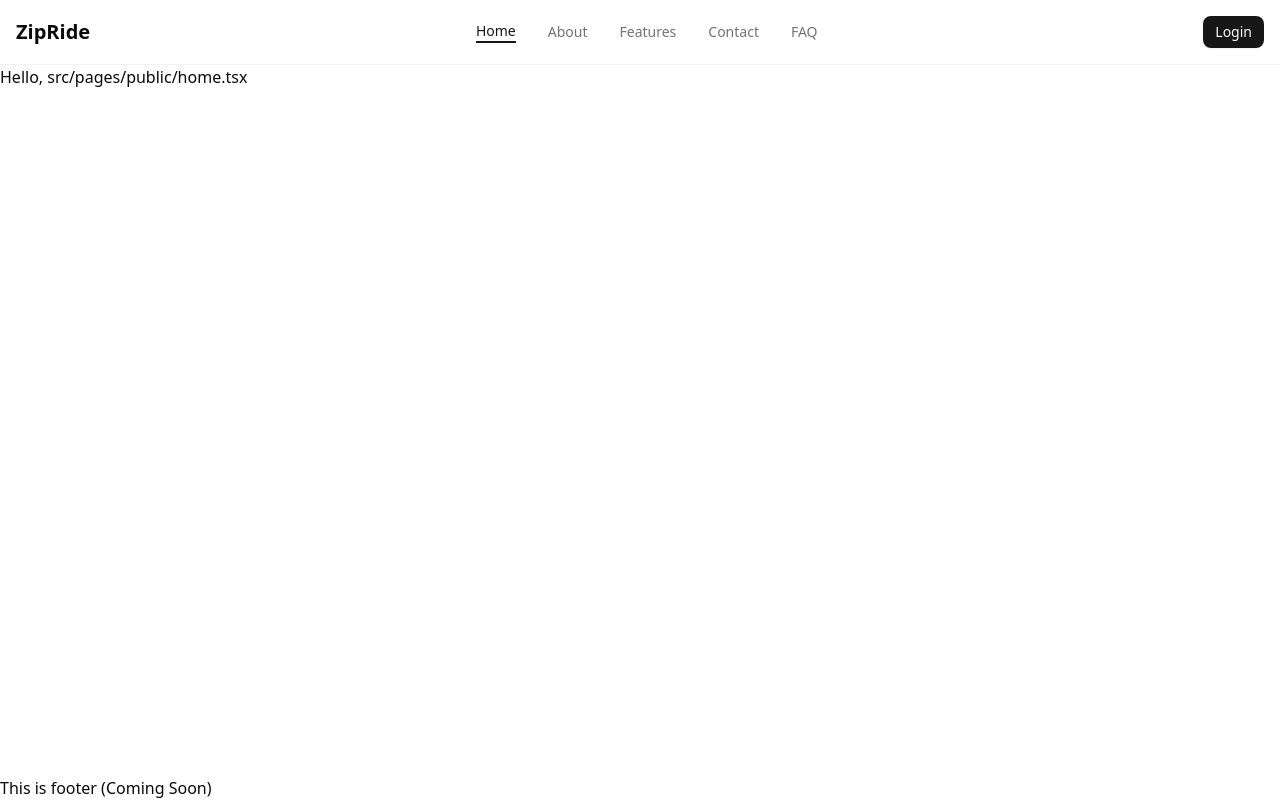
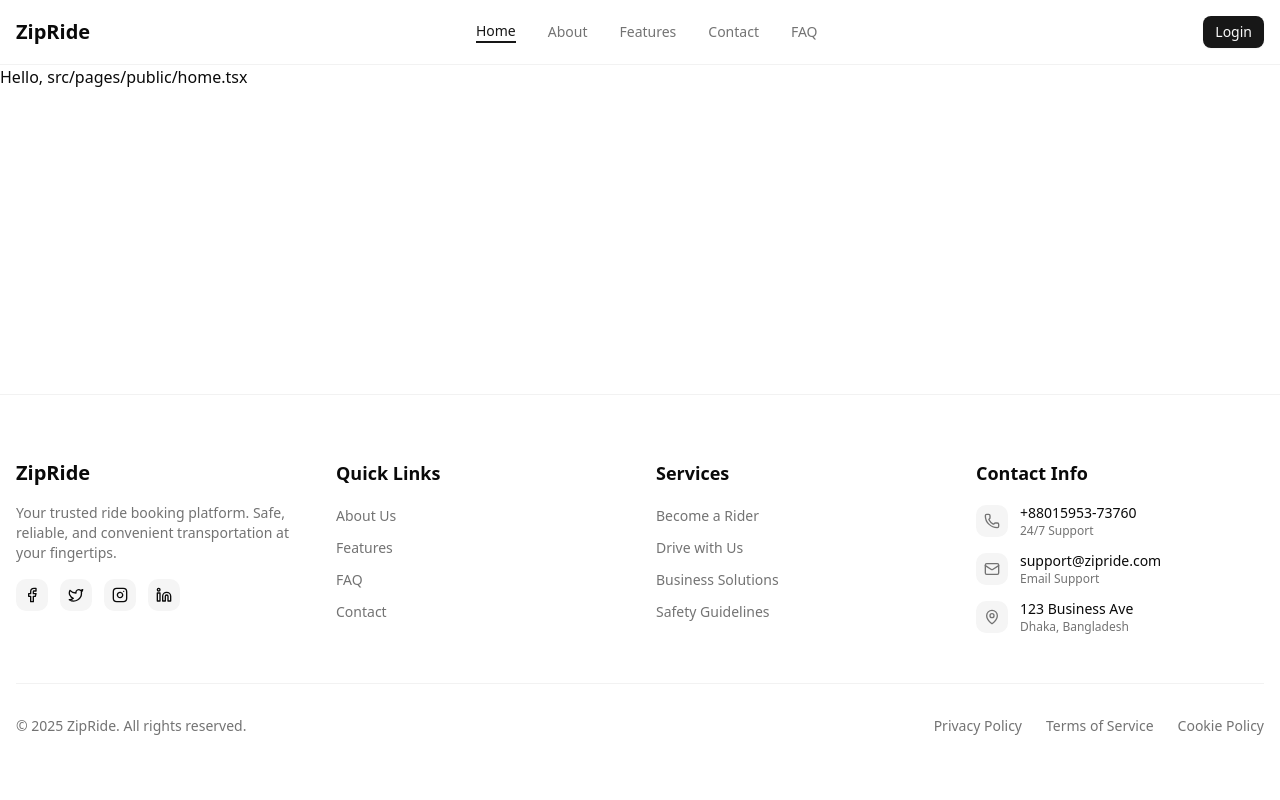
Before and after one commit to ctasbihas/zipride_frontend, a React (Vite) app: page / in a window 1280 px wide. Built offline with nearby package versions, Linux system fonts and the light colour scheme.

Commit message:
feat: implement Footer component and integrate into MainLayout

```diff
--- /dev/null
+++ b/src/components/layout/Footer.tsx
@@ -0,0 +1,218 @@
+import {
+	Facebook,
+	Instagram,
+	Linkedin,
+	Mail,
+	MapPin,
+	Phone,
+	Twitter,
+} from "lucide-react";
+import { Link } from "react-router-dom";
+
+const Footer = () => {
+	const currentYear = new Date().getFullYear();
+
+	return (
+		<footer className="bg-card border-t border-border/50 mt-20">
+			<div className="container mx-auto px-4 py-16">
+				<div className="grid grid-cols-1 md:grid-cols-2 lg:grid-cols-4 gap-8">
+					<div className="space-y-4">
+						<Link
+							to="/"
+							className="flex items-center space-x-2 text-xl font-bold"
+						>
+							ZipRide
+						</Link>
+						<p className="text-muted-foreground text-sm">
+							Your trusted ride booking platform. Safe, reliable,
+							and convenient transportation at your fingertips.
+						</p>
+						<div className="flex space-x-3">
+							<a
+								href="#"
+								className="p-2 bg-muted rounded-lg hover:bg-primary hover:text-white transition-colors hover-lift"
+							>
+								<Facebook className="h-4 w-4" />
+							</a>
+							<a
+								href="#"
+								className="p-2 bg-muted rounded-lg hover:bg-primary hover:text-white transition-colors hover-lift"
+							>
+								<Twitter className="h-4 w-4" />
+							</a>
+							<a
+								href="#"
+								className="p-2 bg-muted rounded-lg hover:bg-primary hover:text-white transition-colors hover-lift"
+							>
+								<Instagram className="h-4 w-4" />
+							</a>
+							<a
+								href="#"
+								className="p-2 bg-muted rounded-lg hover:bg-primary hover:text-white transition-colors hover-lift"
+							>
+								<Linkedin className="h-4 w-4" />
+							</a>
+						</div>
+					</div>
+
+					<div className="space-y-4">
+						<h3 className="text-lg font-semibold text-foreground">
+							Quick Links
+						</h3>
+						<ul className="space-y-2">
+							<li>
+								<Link
+									to="/about"
+									className="text-muted-foreground hover:text-primary transition-colors text-sm"
+								>
+									About Us
+								</Link>
+							</li>
+							<li>
+								<Link
+									to="/features"
+									className="text-muted-foreground hover:text-primary transition-colors text-sm"
+								>
+									Features
+								</Link>
+							</li>
+							<li>
+								<Link
+									to="/faq"
+									className="text-muted-foreground hover:text-primary transition-colors text-sm"
+								>
+									FAQ
+								</Link>
+							</li>
+							<li>
+								<Link
+									to="/contact"
+									className="text-muted-foreground hover:text-primary transition-colors text-sm"
+								>
+									Contact
+								</Link>
+							</li>
+						</ul>
+					</div>
+
+					<div className="space-y-4">
+						<h3 className="text-lg font-semibold text-foreground">
+							Services
+						</h3>
+						<ul className="space-y-2">
+							<li>
+								<Link
+									to="/register"
+									className="text-muted-foreground hover:text-primary transition-colors text-sm"
+								>
+									Become a Rider
+								</Link>
+							</li>
+							<li>
+								<Link
+									to="/register"
+									className="text-muted-foreground hover:text-primary transition-colors text-sm"
+								>
+									Drive with Us
+								</Link>
+							</li>
+							<li>
+								<a
+									href="#"
+									className="text-muted-foreground hover:text-primary transition-colors text-sm"
+								>
+									Business Solutions
+								</a>
+							</li>
+							<li>
+								<a
+									href="#"
+									className="text-muted-foreground hover:text-primary transition-colors text-sm"
+								>
+									Safety Guidelines
+								</a>
+							</li>
+						</ul>
+					</div>
+
+					<div className="space-y-4">
+						<h3 className="text-lg font-semibold text-foreground">
+							Contact Info
+						</h3>
+						<div className="space-y-3">
+							<div className="flex items-center space-x-3">
+								<div className="p-2 bg-muted rounded-lg">
+									<Phone className="h-4 w-4 text-muted-foreground" />
+								</div>
+								<div>
+									<p className="text-sm font-medium">
+										+88015953-73760
+									</p>
+									<p className="text-xs text-muted-foreground">
+										24/7 Support
+									</p>
+								</div>
+							</div>
+							<div className="flex items-center space-x-3">
+								<div className="p-2 bg-muted rounded-lg">
+									<Mail className="h-4 w-4 text-muted-foreground" />
+								</div>
+								<div>
+									<p className="text-sm font-medium">
+										support@zipride.com
+									</p>
+									<p className="text-xs text-muted-foreground">
+										Email Support
+									</p>
+								</div>
+							</div>
+							<div className="flex items-center space-x-3">
+								<div className="p-2 bg-muted rounded-lg">
+									<MapPin className="h-4 w-4 text-muted-foreground" />
+								</div>
+								<div>
+									<p className="text-sm font-medium">
+										123 Business Ave
+									</p>
+									<p className="text-xs text-muted-foreground">
+										Dhaka, Bangladesh
+									</p>
+								</div>
+							</div>
+						</div>
+					</div>
+				</div>
+
+				<div className="border-t border-border/50 mt-12 pt-8">
+					<div className="flex flex-col md:flex-row justify-between items-center space-y-4 md:space-y-0">
+						<p className="text-sm text-muted-foreground">
+							© {currentYear} ZipRide. All rights reserved.
+						</p>
+						<div className="flex space-x-6">
+							<a
+								href="#"
+								className="text-sm text-muted-foreground hover:text-primary transition-colors"
+							>
+								Privacy Policy
+							</a>
+							<a
+								href="#"
+								className="text-sm text-muted-foreground hover:text-primary transition-colors"
+							>
+								Terms of Service
+							</a>
+							<a
+								href="#"
+								className="text-sm text-muted-foreground hover:text-primary transition-colors"
+							>
+								Cookie Policy
+							</a>
+						</div>
+					</div>
+				</div>
+			</div>
+		</footer>
+	);
+};
+
+export default Footer;
--- a/src/components/layout/MainLayout.tsx
+++ b/src/components/layout/MainLayout.tsx
@@ -1,3 +1,4 @@
+import Footer from "./Footer";
 import Navbar from "./Navbar";
 
 const MainLayout = ({ children }: { children: React.ReactNode }) => {
@@ -5,7 +6,7 @@ const MainLayout = ({ children }: { children: React.ReactNode }) => {
 		<main className="flex flex-col min-h-screen">
 			<Navbar />
 			<div className="flex-grow container mx-auto">{children}</div>
-			<footer>This is footer (Coming Soon)</footer>
+			<Footer />
 		</main>
 	);
 };
```
